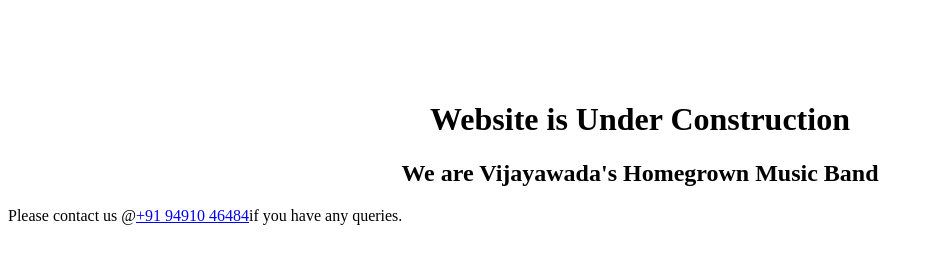
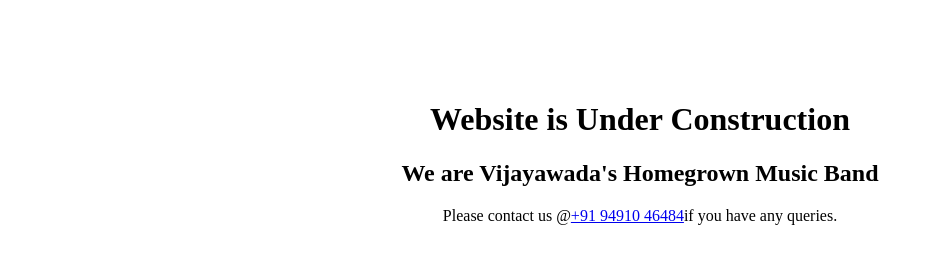
Before and after one commit to vasan-c/lostnomads, a plain HTML site: page index.html in a window 1280 px wide. Shown: the whole page, without its empty margins (0-934 px from the left). Drawn offline with Linux system fonts and the light colour scheme.

Commit message:
Update index.html

```diff
--- a/index.html
+++ b/index.html
@@ -14,6 +14,6 @@
   <h2 align="center">
     We are Vijayawada's Homegrown Music Band
   </h2>
-  <p>Please contact us @<a href="tel:+919491046484">+91 94910 46484</a>if you have any queries.</p>
+  <p align='center'>Please contact us @<a href="tel:+919491046484">+91 94910 46484</a>if you have any queries.</p>
 </body>
 </html>
```
